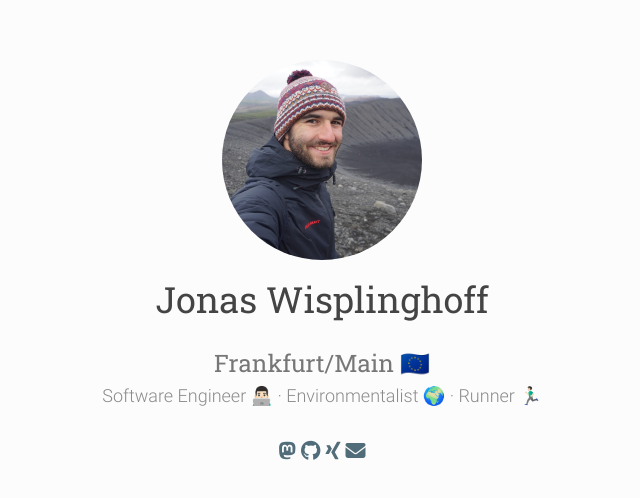
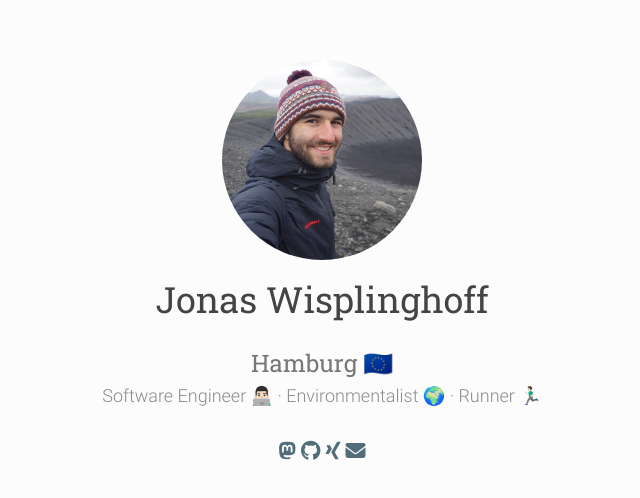
Before and after one commit to jonaswisplinghoff/jonaswisplinghoff.github.io, a plain HTML site: page index.html in a window 1280 px wide. Shown: the whole page, without its empty margins (318-958 px from the left). Drawn offline with Linux system fonts and the light colour scheme.

Commit message:
update city

```diff
--- a/index.html
+++ b/index.html
@@ -24,7 +24,7 @@
   </header>
 
   <section id="info-pane" class="row text-center info">
-    <h3 class="intro">Frankfurt/Main 🇪🇺</h3>
+    <h3 class="intro">Hamburg 🇪🇺</h3>
     <h4 class="description">Software Engineer 👨🏻‍💻 · Environmentalist 🌍 · Runner 🏃🏻‍♂️</h4>
   </section>
 
```
